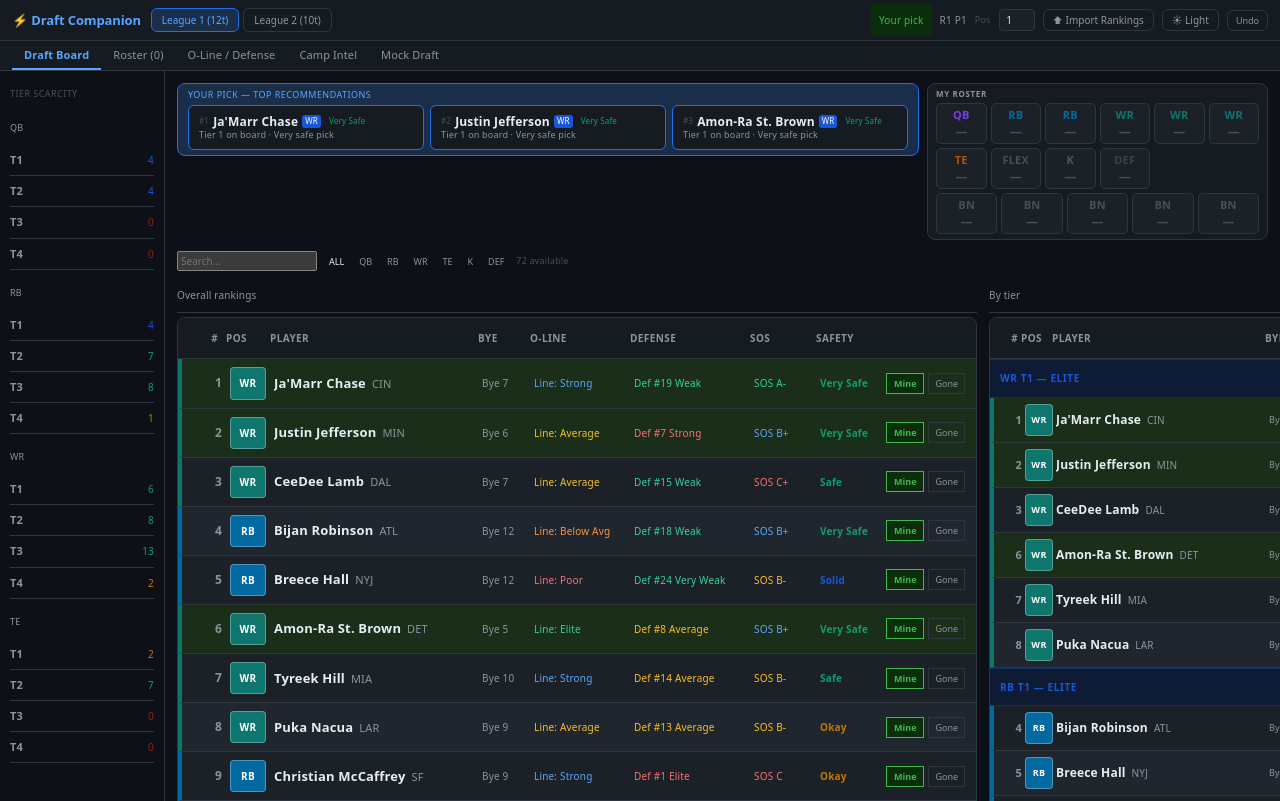
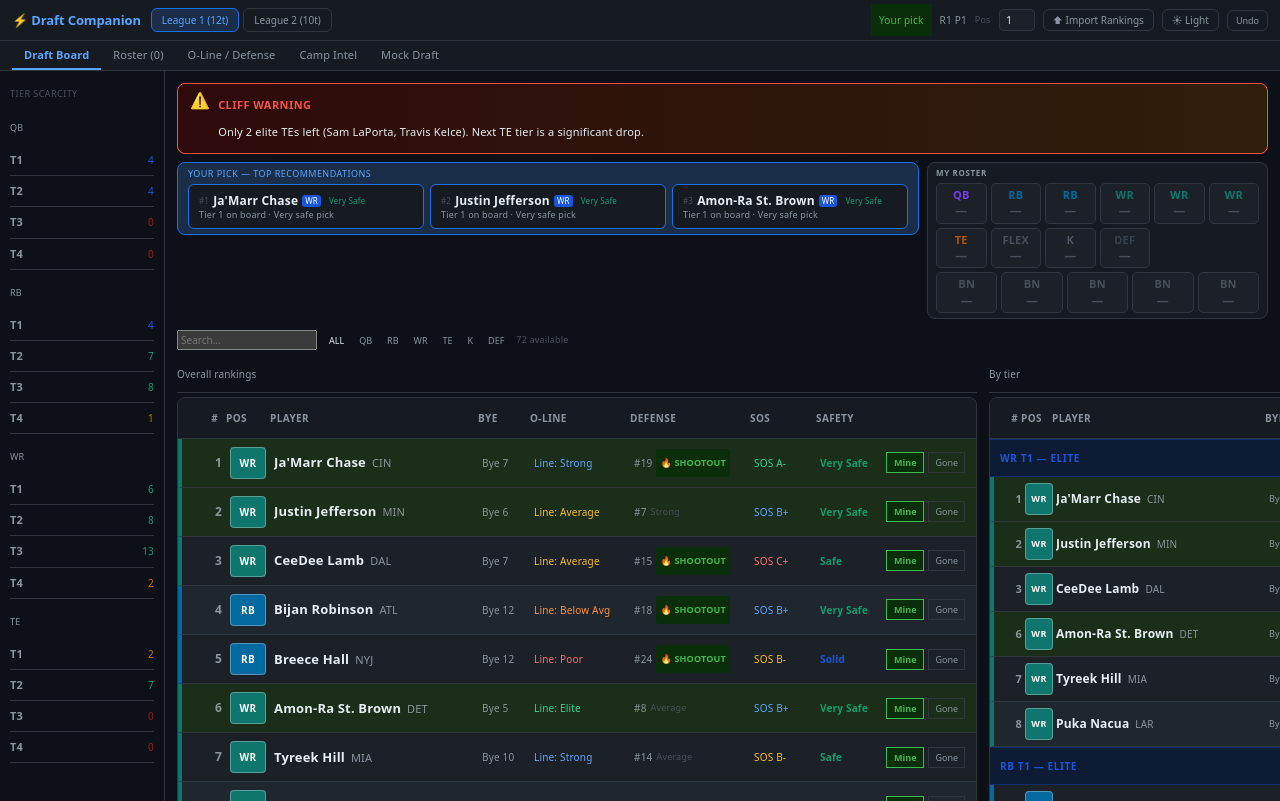
Before and after one commit to Parth33/fantasy-draft-server, a React (Vite) app in the folder fantasy-draft-companion/: page / in a window 1280 px wide. Built offline with nearby package versions, Linux system fonts and the light colour scheme.

Commit message:
add tier cliff warning, defense shootout insight, bye conflict warning

```diff
--- a/fantasy-draft-companion/src/App.jsx
+++ b/fantasy-draft-companion/src/App.jsx
@@ -621,6 +621,64 @@ export default function App() {
     return alerts;
   }, [scarcity]);
 
+  // Group currently-available players by position+tier — backs both the cliff warning and the "last in tier" badge.
+  const tiersByPos = useMemo(() => {
+    const byPos={};
+    ["QB","RB","WR","TE"].forEach(pos=>{
+      const byTier={};
+      available.filter(p=>p.pos===pos).forEach(p=>{(byTier[p.tier] ||= []).push(p);});
+      Object.values(byTier).forEach(list=>list.sort((a,b)=>a.rank-b.rank));
+      byPos[pos]=byTier;
+    });
+    return byPos;
+  }, [available]);
+
+  // Tier cliff warning: the current (best available) tier for a position is down to its last 1-2 players,
+  // and the next tier is either a real rank gap away or a full tier further out (a tier was drafted through).
+  const cliffAlerts = useMemo(() => {
+    const alerts=[];
+    ["QB","RB","WR","TE"].forEach(pos=>{
+      const byTier=tiersByPos[pos];
+      const tiersPresent=Object.keys(byTier).map(Number).sort((a,b)=>a-b);
+      if (!tiersPresent.length) return;
+      const currentTier=tiersPresent[0];
+      const currentList=byTier[currentTier];
+      if (currentList.length>2) return;
+      const nextTier=tiersPresent.find(t=>t>currentTier);
+      if (nextTier==null) return;
+      const nextList=byTier[nextTier];
+      const lastRank=currentList[currentList.length-1].rank;
+      const nextRank=nextList[0].rank;
+      const gap=nextRank-lastRank;
+      if (gap>=6 || (nextTier-currentTier)>=2) {
+        alerts.push({pos, tier:currentTier, count:currentList.length, players:currentList, nextTier, gap});
+      }
+    });
+    return alerts;
+  }, [tiersByPos]);
+
+  // Players who are the sole remaining option in their position's current tier — drives the "LAST IN TIER" row badge.
+  const lastInTierIds = useMemo(() => {
+    const s=new Set();
+    Object.values(tiersByPos).forEach(byTier=>{
+      Object.values(byTier).forEach(list=>{ if(list.length===1) s.add(list[0].id); });
+    });
+    return s;
+  }, [tiersByPos]);
+
+  // Bye week tracking on my roster — per-position counts drive the "BYE CONFLICT" flag, overall counts drive the stack summary.
+  const byeCountsByPos = useMemo(() => {
+    const m={};
+    roster.forEach(p=>{ const k=`${p.pos}-${p.bye}`; m[k]=(m[k]||0)+1; });
+    return m;
+  }, [roster]);
+
+  const byeStackSummary = useMemo(() => {
+    const m={};
+    roster.forEach(p=>{ m[p.bye]=(m[p.bye]||0)+1; });
+    return Object.entries(m).filter(([wk,c])=>c>=2).sort((a,b)=>b[1]-a[1]).map(([wk,c])=>`Wk${wk} x${c}`);
+  }, [roster]);
+
   const markDrafted = useCallback((player, isMine) => {
     setDraftedIds(prev=>{const n=[...prev];n[league]=[...n[league],player.id];return n;});
     if(isMine) setRosters(prev=>{const n=[...prev];n[league]=[...n[league],player];return n;});
@@ -743,8 +801,13 @@ export default function App() {
     const isRec = recs.some(r=>r.id===p.id);
     const isSel = selected?.id===p.id;
     const zebra = index%2===1 ? "var(--bg-row-alt)" : "var(--bg-row)";
+    const isLastInTier = lastInTierIds.has(p.id);
+    const byeConflictCount = byeCountsByPos[`${p.pos}-${p.bye}`] || 0;
+    const hasByeConflict = byeConflictCount >= 2;
+    const showBadgeRow = isLastInTier || hasByeConflict;
     return (
-      <div onClick={()=>setSelected(p)} className="player-row" style={{display:"grid",gridTemplateColumns:compact?ROW_COLS_COMPACT:ROW_COLS,gap:compact?3:8,alignItems:"center",padding:compact?"6px 6px":"8px 12px",background:isSel?"var(--bg-row-sel)":isRec?"var(--bg-row-rec)":zebra,boxShadow:isSel?"inset 0 0 0 1px var(--border-accent)":"none",borderBottom:"1px solid var(--border)",borderLeft:`4px solid ${POS_COLORS[p.pos]||"#555"}`,cursor:"pointer",fontSize:compact?11:12,transition:"background 0.1s, filter 0.1s"}}>
+      <div onClick={()=>setSelected(p)} className="player-row" style={{background:isSel?"var(--bg-row-sel)":isRec?"var(--bg-row-rec)":zebra,boxShadow:isSel?"inset 0 0 0 1px var(--border-accent)":"none",borderBottom:"1px solid var(--border)",borderLeft:`4px solid ${POS_COLORS[p.pos]||"#555"}`,cursor:"pointer",transition:"background 0.1s, filter 0.1s"}}>
+        <div style={{display:"grid",gridTemplateColumns:compact?ROW_COLS_COMPACT:ROW_COLS,gap:compact?3:8,alignItems:"center",padding:compact?"6px 6px":"8px 12px",fontSize:compact?11:12}}>
           <span style={{color:"var(--text-secondary)",fontWeight:700,textAlign:"right"}}>{p.rank}</span>
           <span style={{fontSize:compact?9:10,fontWeight:800,padding:"2px 5px",borderRadius:4,background:POS_COLORS[p.pos]||"#555",color:"#fff",textAlign:"center",letterSpacing:"0.04em",border:"1px solid rgba(255,255,255,0.3)"}}>{p.pos}</span>
           <span style={{overflow:"hidden",textOverflow:"ellipsis",whiteSpace:"nowrap"}}>
@@ -755,13 +818,33 @@ export default function App() {
           </span>
           <span style={{color:"var(--text-secondary)",fontSize:compact?9:10,whiteSpace:"nowrap"}}>Bye {p.bye}</span>
           {ol?<span style={{fontSize:compact?9:10,color:olineTextColor(ol.label),whiteSpace:"nowrap"}}>Line: {ol.label}</span>:<span/>}
-        {d?<span style={{fontSize:compact?9:10,color:defTextColor(d.label),whiteSpace:"nowrap"}}>Def #{d.rank} {d.label}</span>:<span/>}
+          {d?(
+            p.pos==="DEF"?(
+              <span style={{fontSize:compact?9:10,color:defTextColor(d.label),whiteSpace:"nowrap"}}>Def #{d.rank} {d.label}</span>
+            ):(
+              <span title={d.shootout?"Weak defense = more offensive volume = good for this player":"Strong defense = fewer shootouts, less offensive volume"} style={{display:"flex",alignItems:"center",gap:4,overflow:"hidden",whiteSpace:"nowrap"}}>
+                <span style={{fontSize:compact?9:10,color:"var(--text-secondary)"}}>#{d.rank}</span>
+                {d.shootout?(
+                  <span style={{fontSize:compact?8:9,fontWeight:800,padding:"1px 4px",borderRadius:3,background:"var(--bg-success)",color:"var(--text-success)",whiteSpace:"nowrap"}}>🔥{compact?"":" SHOOTOUT"}</span>
+                ):(
+                  <span style={{fontSize:compact?8:9,color:"var(--text-muted)",whiteSpace:"nowrap"}}>{d.label}</span>
+                )}
+              </span>
+            )
+          ):<span/>}
           {s?<span style={{fontSize:compact?9:10,color:sosTextColor(s.e)}}>SOS {s.e}</span>:<span/>}
           <span style={{fontSize:compact?9:10,fontWeight:600,color:safetyColor(p.safety),whiteSpace:"nowrap"}}>{p.safety}</span>
           <div style={{display:"flex",gap:4}}>
             <button onClick={e=>{e.stopPropagation();markDrafted(p,true);}} style={{fontSize:9,fontWeight:700,padding:"3px 7px",borderRadius:"var(--radius)",border:"1px solid var(--text-success)",background:"var(--bg-success)",color:"var(--text-success)",cursor:"pointer"}}>Mine</button>
             <button onClick={e=>{e.stopPropagation();markDrafted(p,false);}} style={{fontSize:9,padding:"3px 6px",borderRadius:"var(--radius)",border:"1px solid var(--border)",background:"transparent",color:"var(--text-secondary)",cursor:"pointer"}}>Gone</button>
           </div>
+        </div>
+        {showBadgeRow&&(
+          <div style={{display:"flex",gap:6,flexWrap:"wrap",padding:compact?"0 6px 5px 6px":"0 12px 6px 12px"}}>
+            {isLastInTier&&<span style={{fontSize:8,fontWeight:800,padding:"2px 5px",borderRadius:3,background:"var(--bg-warn)",color:"var(--text-warning)",border:"1px solid var(--text-warning)",letterSpacing:"0.03em"}}>LAST IN TIER</span>}
+            {hasByeConflict&&<span style={{fontSize:8,fontWeight:800,padding:"2px 5px",borderRadius:3,background:"var(--bg-warn)",color:"var(--text-warning)",border:"1px solid var(--text-warning)",letterSpacing:"0.03em"}}>BYE CONFLICT (Wk {p.bye})</span>}
+          </div>
+        )}
       </div>
     );
   };
@@ -881,6 +964,27 @@ export default function App() {
 
           {activeTab==="board"&&(
             <>
+              {/* Tier cliff warning */}
+              {isMyTurn&&cliffAlerts.length>0&&(
+                <div style={{marginBottom:8,display:"flex",flexDirection:"column",gap:6}}>
+                  {cliffAlerts.map((a,i)=>{
+                    const tierLabel=(TIER_LABELS[a.pos]||TIER_LABELS.WR)[a.tier]||`Tier ${a.tier}`;
+                    const names=a.players.map(p=>p.name).join(", ");
+                    return (
+                      <div key={i} style={{background:"linear-gradient(90deg, var(--bg-danger), var(--bg-warn))",border:"1.5px solid var(--text-danger)",borderRadius:8,padding:"8px 12px",display:"flex",alignItems:"flex-start",gap:8}}>
+                        <span style={{fontSize:16,lineHeight:1}}>⚠️</span>
+                        <div>
+                          <div style={{fontSize:11,fontWeight:800,color:"var(--text-danger)",letterSpacing:"0.04em",textTransform:"uppercase"}}>Cliff warning</div>
+                          <div style={{fontSize:11,color:"var(--text-primary)",marginTop:1}}>
+                            Only {a.count} {tierLabel.toLowerCase()} {a.pos}{a.count>1?"s":""} left ({names}). Next {a.pos} tier is a significant drop.
+                          </div>
+                        </div>
+                      </div>
+                    );
+                  })}
+                </div>
+              )}
+
               {/* Recs bar + inline roster panel */}
               <div style={{marginBottom:8,display:"flex",gap:8,alignItems:"flex-start"}}>
                 {isMyTurn&&recs.length>0&&(
@@ -905,7 +1009,10 @@ export default function App() {
 
                 {/* My roster — two horizontal rows of equal-width slot cards, wraps if too narrow */}
                 <div style={{flex:1,minWidth:0,alignSelf:"flex-start",background:"var(--bg-card)",border:`1px solid var(--border)`,borderRadius:8,padding:"5px 8px",lineHeight:1.3}}>
-                  <div style={{fontSize:8,fontWeight:700,color:"var(--text-secondary)",marginBottom:4,textTransform:"uppercase",letterSpacing:"0.08em"}}>My Roster</div>
+                  <div style={{display:"flex",alignItems:"center",gap:8,marginBottom:4}}>
+                    <span style={{fontSize:8,fontWeight:700,color:"var(--text-secondary)",textTransform:"uppercase",letterSpacing:"0.08em"}}>My Roster</span>
+                    {byeStackSummary.length>0&&<span style={{fontSize:9,fontWeight:600,color:"var(--text-warning)"}}>Bye stack: {byeStackSummary.join(", ")}</span>}
+                  </div>
                   {[[0,4,5,1,2,3,6,7,8,9],[10,11,12,13,14]].map((idxRow,ri)=>(
                     <div key={ri} style={{display:"grid",gridTemplateColumns:"repeat(auto-fit,minmax(50px,1fr))",gap:4,marginBottom:ri===0?4:0}}>
                       {idxRow.map(i=>{
@@ -977,7 +1084,11 @@ export default function App() {
 
           {activeTab==="roster"&&(
             <div>
-              <div style={{marginBottom:10}}><span style={{fontSize:13,fontWeight:500}}>My roster</span><span style={{fontSize:11,color:"var(--text-secondary)",marginLeft:8}}>{roster.length}/15</span></div>
+              <div style={{marginBottom:10,display:"flex",alignItems:"center",gap:8}}>
+                <span style={{fontSize:13,fontWeight:500}}>My roster</span>
+                <span style={{fontSize:11,color:"var(--text-secondary)"}}>{roster.length}/15</span>
+                {byeStackSummary.length>0&&<span style={{fontSize:10,fontWeight:600,padding:"2px 7px",borderRadius:"var(--radius)",background:"var(--bg-warn)",color:"var(--text-warning)",border:"1px solid var(--text-warning)"}}>Bye stack: {byeStackSummary.join(", ")}</span>}
+              </div>
               {ROSTER_SLOTS.map((slot,i)=>{
                 const p=roster[i];
                 return (
```
Lines whose indentation alone changed are shown as unchanged.
